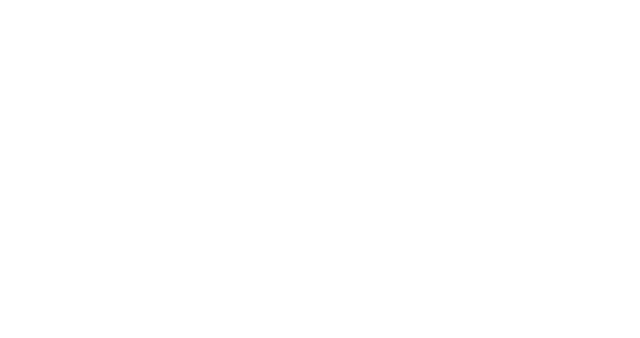
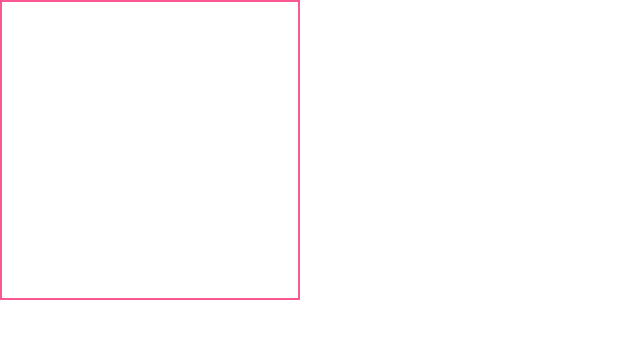
Before and after one commit to miyajun2929/htmlcss_chap.7_kakunin-mondai, a plain HTML site: page index.html in a window 1280 px wide. Shown: the whole page, without its empty margins (0-640 px from the left). Drawn offline with Linux system fonts and the light colour scheme.

Commit message:
[Add] sectionタグ

```diff
--- a/index.html
+++ b/index.html
@@ -5,4 +5,9 @@
     <link rel="stylesheet" href="style.css">
     <title>確認問題</title>
   </head>
+
+  <body>
+    <section></section>
+  </body>
+
 </html>
--- a/style.css
+++ b/style.css
@@ -3,3 +3,9 @@
   padding: 0;
   box-sizing: border-box;
 }
+
+section {
+  width: 300px;
+  height: 300px;
+  border: solid 2px #fa5893;
+}
```
